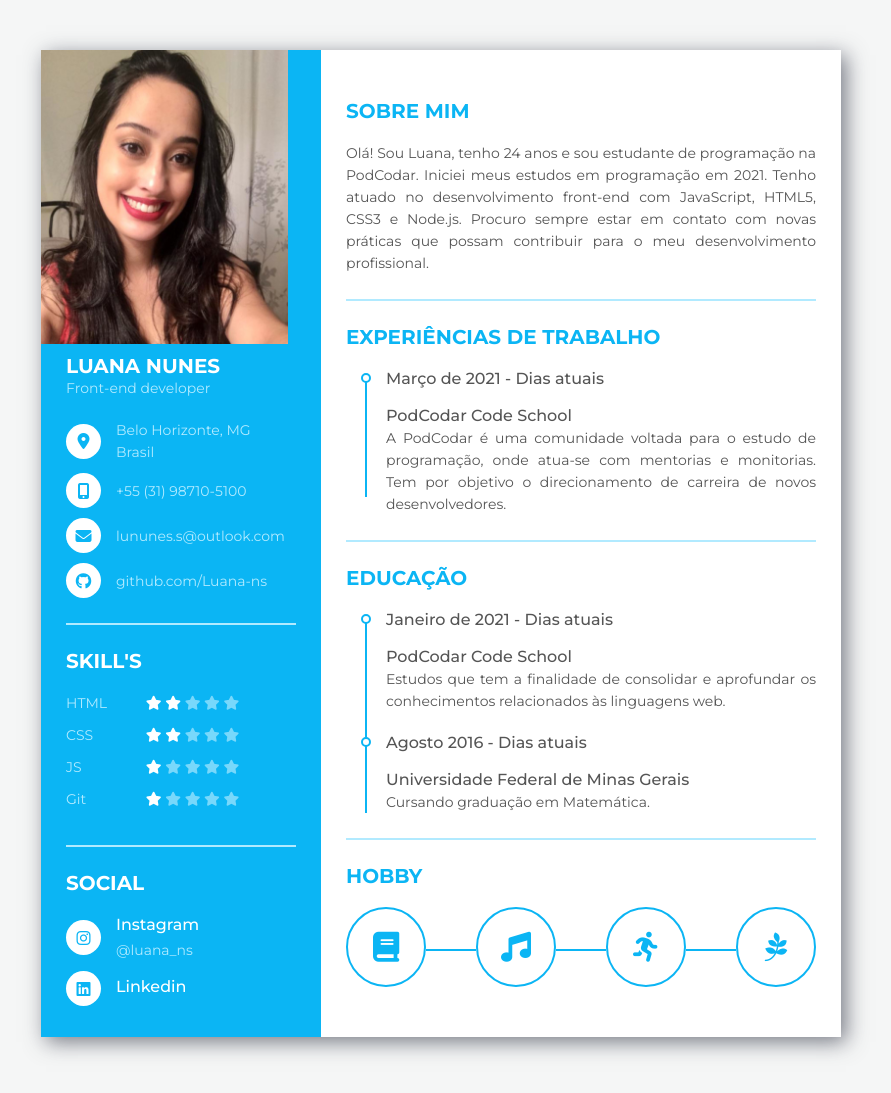
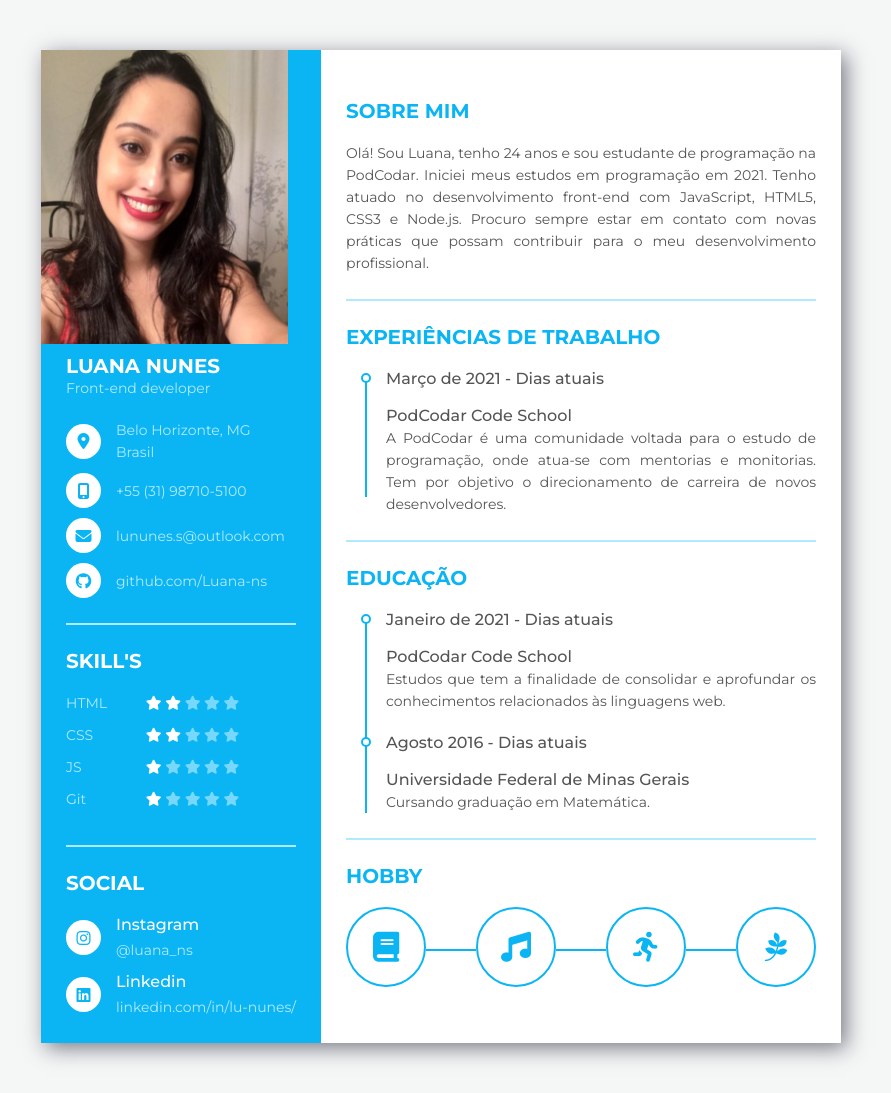
Before and after one commit to Luana-ns/curr-culo-, a plain HTML site: page index.html in a window 1280 px wide. Shown: the whole page, without its empty margins (199-1090 px from the left). Drawn offline with Linux system fonts and the light colour scheme.

Commit message:
Adicionando linkedin

```diff
--- a/index.html
+++ b/index.html
@@ -149,7 +149,7 @@
              </div>
              <div class="data">
                <p class="semi-bold">Linkedin</p>
-               <p> <!-- Fazer e adicionar --> </p>
+               <p> linkedin.com/in/lu-nunes/</p>
              </div>
            </li>
          </ul>
```
